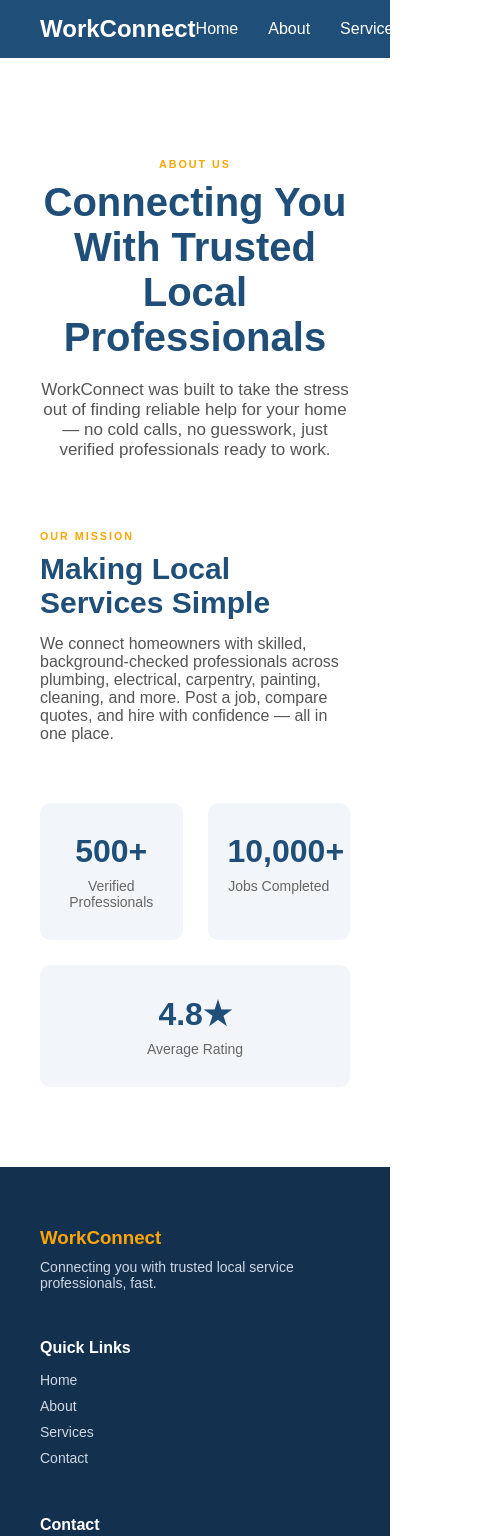
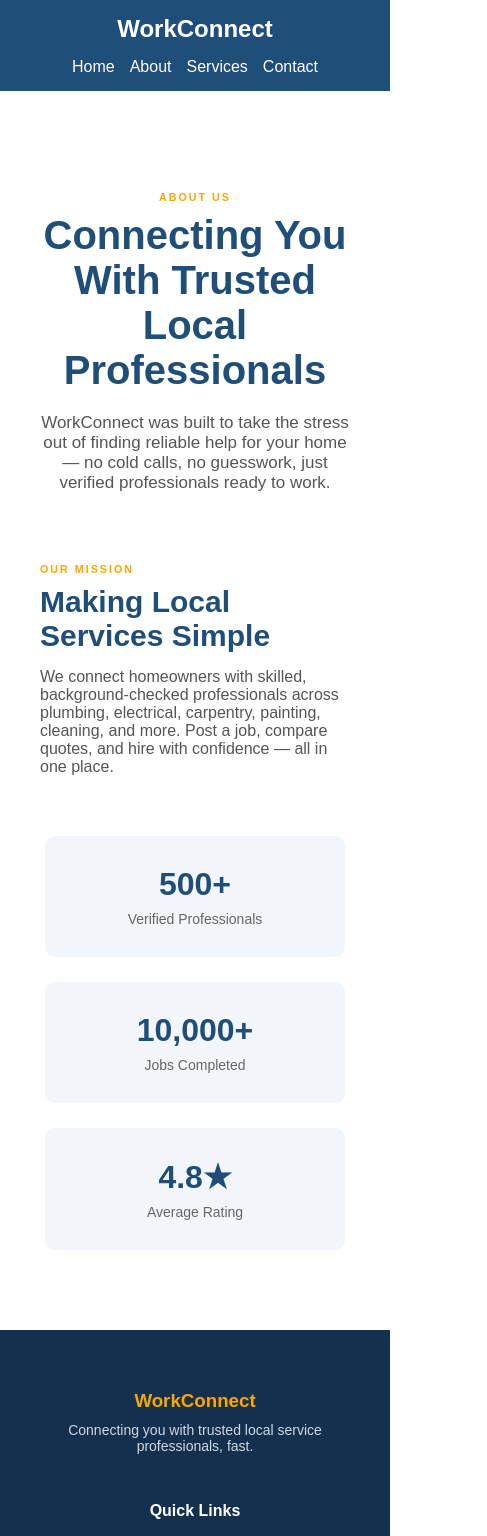
Before and after one commit to shrexX-web/workconnect-frontend, a React (Vite) app: page /about in a window 390 px wide. Shown: the top 1536 px of the page, 487 px wide, since content can reach past the window. Built offline with nearby package versions, Linux system fonts and the light colour scheme.

Commit message:
add mobile responsiveness
add mobile responsiveness

```diff
--- a/index.html
+++ b/index.html
@@ -2,9 +2,9 @@
 <html lang="en">
   <head>
     <meta charset="UTF-8" />
-    <link rel="icon" type="image/svg+xml" href="/favicon.svg" />
     <meta name="viewport" content="width=device-width, initial-scale=1.0" />
-    <title>workconnect-frontend</title>
+    <link rel="icon" type="image/svg+xml" href="/vite.svg" />
+    <title>WorkConnect</title>
   </head>
   <body>
     <div id="root"></div>
--- a/src/index.css
+++ b/src/index.css
@@ -638,3 +638,83 @@ nav {
 .contact-form textarea {
     resize: vertical;
 }
+
+@media (max-width: 768px) {
+
+    nav {
+        flex-direction: column;
+        padding: 15px 20px;
+        gap: 15px;
+    }
+
+    .nav-links {
+        flex-wrap: wrap;
+        justify-content: center;
+        gap: 15px;
+    }
+
+    .hero h1 {
+        font-size: 30px;
+    }
+
+    .hero p {
+        font-size: 15px;
+    }
+
+    .why-us-content,
+    .services-header,
+    .testimonials-header {
+        padding: 0 10px;
+    }
+
+    .checklist {
+        flex-direction: column;
+        align-items: center;
+    }
+
+    .services-grid,
+    .services-page-grid {
+        grid-template-columns: 1fr;
+    }
+
+    .post-job {
+        flex-direction: column;
+        text-align: center;
+        padding: 50px 20px;
+    }
+
+    .form-row {
+        flex-direction: column;
+    }
+
+    .testimonials-grid {
+        flex-direction: column;
+        align-items: center;
+    }
+
+    .testimonial-card {
+        max-width: 100%;
+    }
+
+    .footer-grid {
+        flex-direction: column;
+        text-align: center;
+    }
+
+    .about-mission {
+        flex-direction: column;
+    }
+
+    .mission-stats {
+        flex-direction: column;
+    }
+
+    .contact-grid {
+        flex-direction: column;
+    }
+
+    .contact-form .form-row {
+        flex-direction: column;
+    }
+
+}
```
